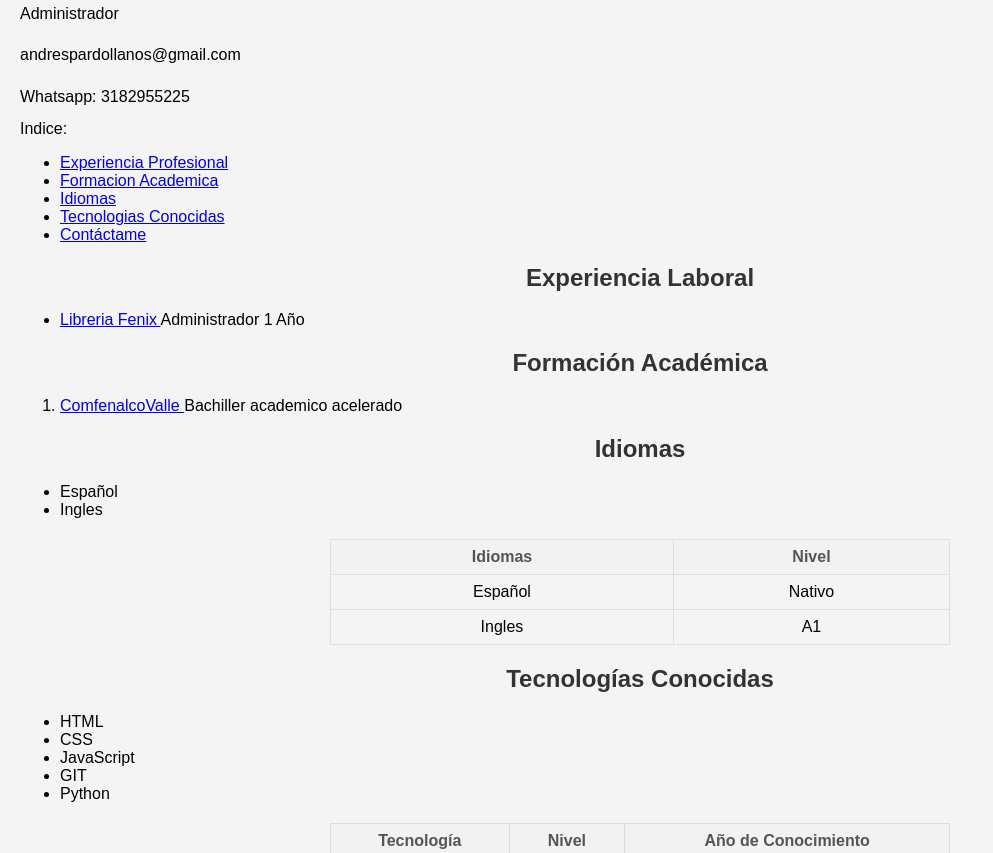
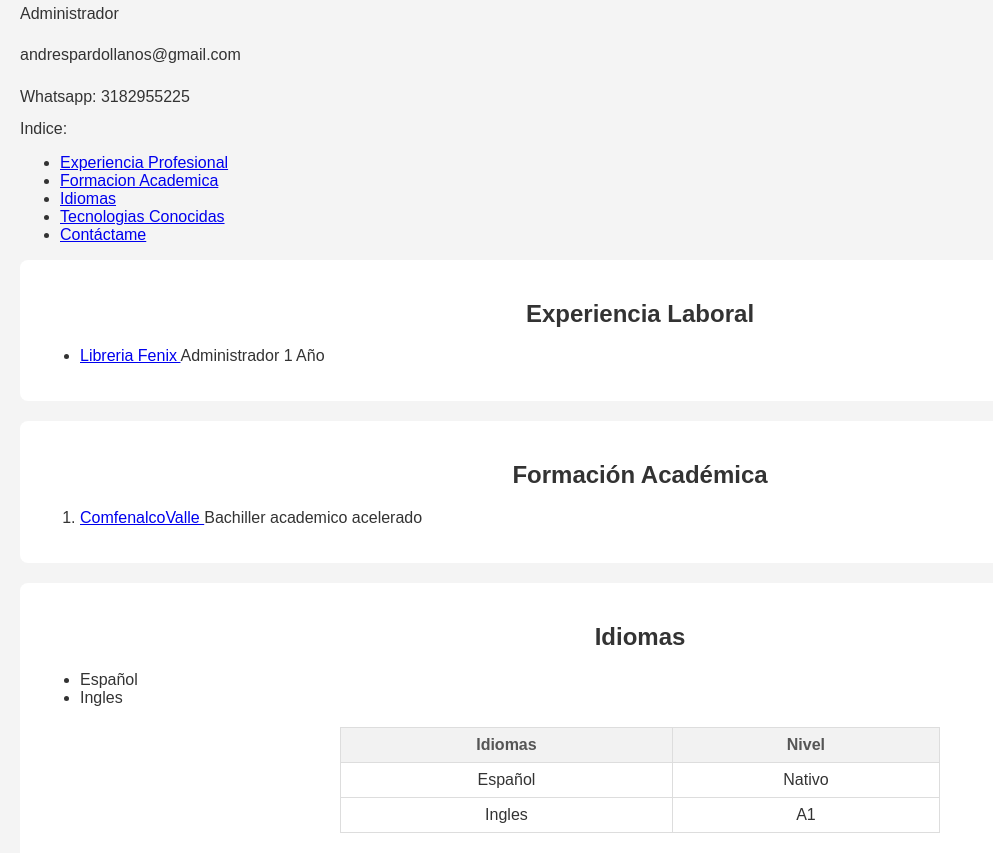
Before and after one commit to Andreskrii/ttech-repo01, a plain HTML site: page index.html in a window 1280 px wide. Shown: the part 99-952 px from the top of the page, without its empty margins (0-993 px from the left). Drawn offline with Linux system fonts and the light colour scheme.

Commit message:
actualiza css agregando estilos en cada caja de informacion

```diff
--- a/style.css
+++ b/style.css
@@ -1,6 +1,7 @@
 body {
     font-family: Arial, sans-serif;
     background-color: #f4f4f4;
+    color: #333;
     margin: 0;
     padding: 20px;
 }
@@ -39,3 +40,31 @@ table {
     margin-top: 30px;
     border-radius: 8px;
   }
+
+  #experiencia {
+    background-color: #ffffff;
+    padding: 20px;
+    margin-bottom: 20px;
+    border-radius: 8px;
+  }
+
+  #formacion {
+    background-color: #ffffff;
+    padding: 20px;
+    margin-bottom: 20px;
+    border-radius: 8px;
+  }
+
+  #idiomas {
+    background-color: #ffffff;
+    padding: 20px;
+    margin-bottom: 20px;
+    border-radius: 8px;
+  }
+
+  #tecnologias_conocidas {
+    background-color: #ffffff;
+    padding: 20px;
+    margin-bottom: 20px;
+    border-radius: 8px;
+  }
```
